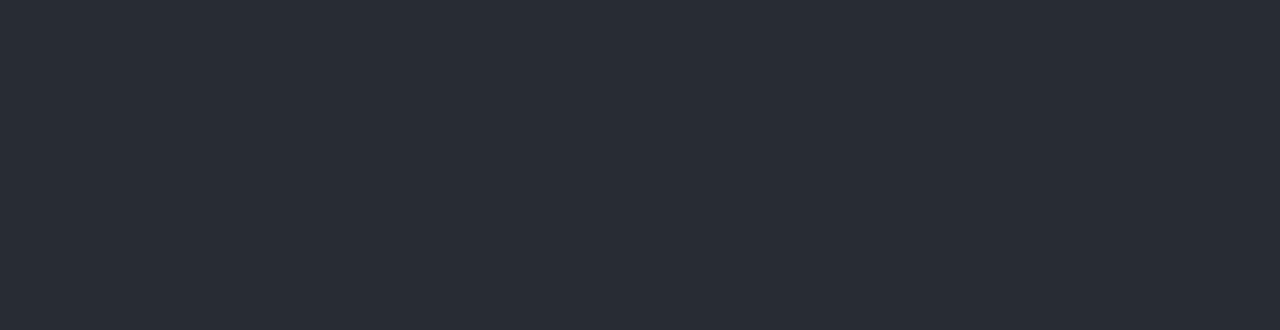
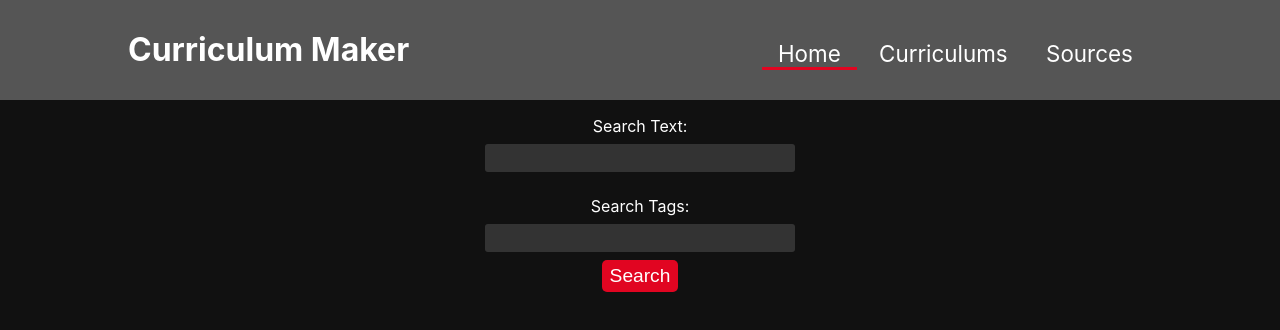
Before and after one commit to scottWhiteman/curriculum-crater, a React (Create React App) app: page / in a window 1280 px wide. Shown: the top 330 px of the page. Built offline with nearby package versions, Linux system fonts and the light colour scheme.

Commit message:
component and styling base

```diff
--- a/src/App.css
+++ b/src/App.css
@@ -1,38 +1,6 @@
-.App {
-  text-align: center;
+header {
+  padding-top: 30px;
+  min-height: 100px;
+  /* background-color: rgba(17,17,17,0.5); */
+  background-color: #555;
 }
-
-.App-logo {
-  height: 40vmin;
-  pointer-events: none;
-}
-
-@media (prefers-reduced-motion: no-preference) {
-  .App-logo {
-    animation: App-logo-spin infinite 20s linear;
-  }
-}
-
-.App-header {
-  background-color: #282c34;
-  min-height: 100vh;
-  display: flex;
-  flex-direction: column;
-  align-items: center;
-  justify-content: center;
-  font-size: calc(10px + 2vmin);
-  color: white;
-}
-
-.App-link {
-  color: #61dafb;
-}
-
-@keyframes App-logo-spin {
-  from {
-    transform: rotate(0deg);
-  }
-  to {
-    transform: rotate(360deg);
-  }
-}
--- a/src/App.tsx
+++ b/src/App.tsx
@@ -1,12 +1,16 @@
 import React from 'react';
 import './App.css';
+
+import Homepage from './components/Homepage/Homepage';
+import Navbar from './components/Navbar/Navbar';
 
 function App() {
   return (
     <div className="App">
       <header className="App-header">
-
+        <Navbar/>
       </header>
+      <Homepage/>
     </div>
   );
 }
--- a/src/components/Homepage/Homepage.tsx
+++ b/src/components/Homepage/Homepage.tsx
@@ -1,9 +1,12 @@
 import React from 'react';
+import Navbar from '../Navbar/Navbar';
+
+import Search from '../Search/Search';
 
 const Homepage = () => {
   return (
     <div className='homepage'>
-      <h1>Curriculum Maker</h1>
+      <Search/>
     </div>
   );
 }
--- /dev/null
+++ b/src/components/Navbar/Navbar.css
@@ -0,0 +1,33 @@
+header .container {
+  width: 80%;
+  margin: auto;
+}
+
+#Nav-Header h1 {
+  display: inline;
+}
+
+.navbar {
+  float: right;
+  margin-top: 10px;
+}
+
+.navbar ul li {
+  display: inline;
+  float: left;
+  margin: 0 0.2rem;
+}
+
+.navbar a {
+  height: 100%;
+  font-size: 1.4rem;
+  padding: 0.4rem 1.0rem;
+}
+
+.navbar a:hover {
+  opacity: 0.8;
+}
+
+.navbar .current {
+  border-bottom: 3px solid var(--accent-color);
+}
--- a/src/components/Navbar/Navbar.tsx
+++ b/src/components/Navbar/Navbar.tsx
@@ -1,14 +1,20 @@
 import React from 'react';
+import './Navbar.css';
 
 const Navbar = () => {
   return (
+    <div className='container'>
+      <div id='Nav-Header'>
+        <h1>Curriculum Maker</h1>
         <nav className='navbar'>
           <ul>
-        <li><a href='#'>Home</a></li>
+            <li className='current'><a href='#'>Home</a></li>
             <li><a href='#'>Curriculums</a></li>
             <li><a href='#'>Sources</a></li>
           </ul>
         </nav>
+      </div>
+    </div>
   );
 }
 
--- /dev/null
+++ b/src/components/Search/Search.css
@@ -0,0 +1,25 @@
+#Search {
+  margin: auto;
+  display: flex;
+  flex-direction: column;
+  align-items: center;
+  justify-content: center;
+  text-align: center;
+}
+
+#Search .input-container {
+  margin: 0.5rem auto;
+}
+
+#Search p {
+  margin: 0.5rem auto;
+}
+
+.input-container input[type=text] {
+  outline: none;
+  background-color: #333;
+  color: #fff;
+  border: none;
+  font-size: 1.5rem;
+  border-radius: 3px;
+}
--- /dev/null
+++ b/src/components/Search/Search.tsx
@@ -0,0 +1,31 @@
+import React from 'react';
+import './Search.css';
+
+export default function Search() {
+  const handleSearch = (e:React.FormEvent) => {
+    e.preventDefault();
+    console.log('Search Submitted');
+  }
+  return (
+    <form id='Search' onSubmit={handleSearch}>
+      <div className='input-container'>
+        <p>Search Text: </p>
+        <input
+          type='text'
+          name='text-search'
+
+        />
+      </div>
+      <div className='input-container'>
+        <p>Search Tags: </p>
+        <input
+          type='text'
+          name='tag-search'
+
+        />
+      </div>
+      <div className='advanced'></div>
+      <button type='submit' className='btn'>Search</button>
+    </form>
+  )
+}
--- a/src/index.css
+++ b/src/index.css
@@ -1,4 +1,16 @@
+:root {
+  --accent-color: #e10521;;
+}
+
+* {
+  box-sizing: border-box;
+  padding: 0;
+  margin: 0;
+}
+
 body {
+  background-color: #111;
+  color: #fff;
   margin: 0;
   font-family: -apple-system, BlinkMacSystemFont, 'Segoe UI', 'Roboto', 'Oxygen',
     'Ubuntu', 'Cantarell', 'Fira Sans', 'Droid Sans', 'Helvetica Neue',
@@ -7,7 +19,28 @@ body {
   -moz-osx-font-smoothing: grayscale;
 }
 
+a {
+  color: #fff;
+  text-decoration: none;
+}
+
+h1, h2, h3, h4 {
+  color: #fff;
+}
+
 code {
   font-family: source-code-pro, Menlo, Monaco, Consolas, 'Courier New',
     monospace;
 }
+
+.btn {
+  background-color: var(--accent-color);
+  outline: none;
+  cursor: pointer;
+  border: none;
+  padding: 0.3rem 0.5rem;
+  font-size: 1.2rem;
+  border-radius: 5px;
+  color: #fff;
+  text-align: center;
+}
--- /dev/null
+++ b/src/react-app-env.d.ts
@@ -0,0 +1 @@
+/// <reference types="react-scripts" />
```
Also changed, not shown: src/actions/searchActions.ts (line endings or trailing spaces), src/components/Homepage/Homepage.css (added). Lines whose indentation alone changed are shown as unchanged.
